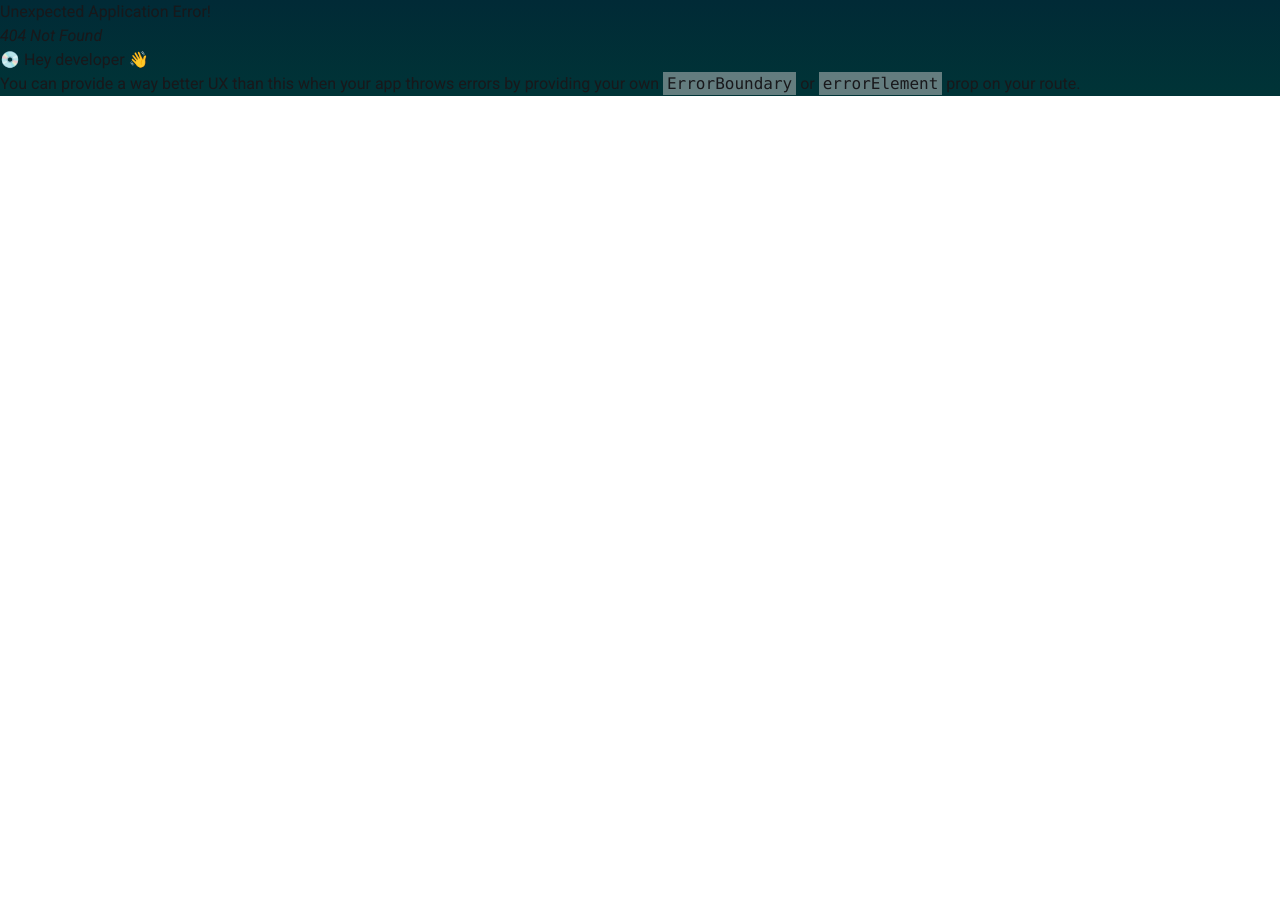
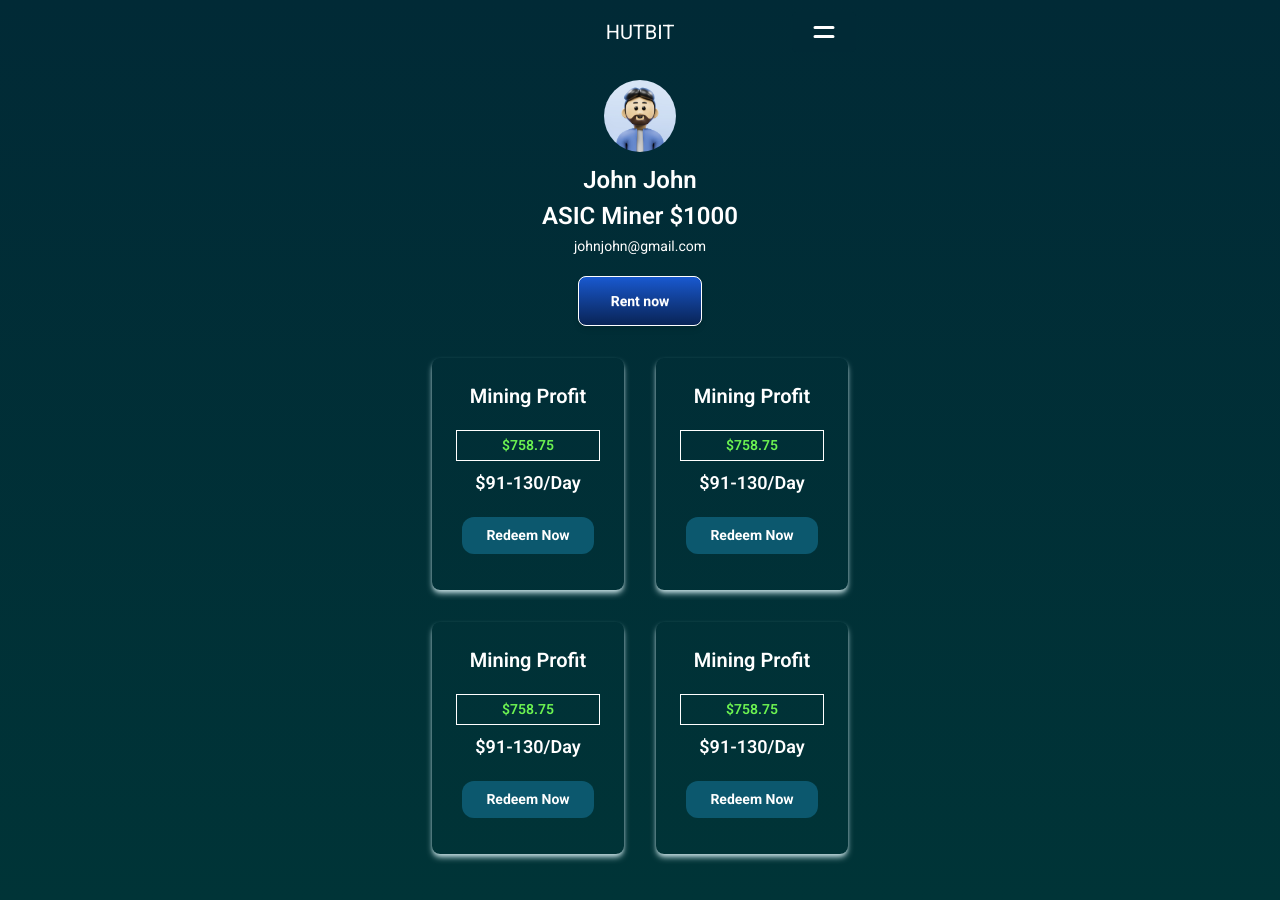
Before and after one commit to Arif-Islam21/hutbit, a React (Vite) app: page /profit in a window 1280 px wide. Before the commit this address had no page. Before the commit the page ends 800 px from the top, so only its background shows below. Built offline with nearby package versions, Linux system fonts and the light colour scheme.

Commit message:
profit page card done

```diff
--- /dev/null
+++ b/src/Components/Cards/ProfitCards.jsx
@@ -0,0 +1,20 @@
+const ProfitCards = () => {
+  return (
+    <div className="card card-md shadow-md shadow-fourth">
+      <div className="card-body">
+        <h2 className="text-xl font-semibold text-center">Mining Profit</h2>
+        <h4 className="border border-white text-center py-1 mt-3 font-semibold text-[#6CF351]">
+          $758.75
+        </h4>
+        <h3 className="text-center text-lg font-semibold ">$91-130/Day</h3>
+        <div className="justify-center card-actions">
+          <button className="py-2 bg-ninth px-6 my-3 rounded-xl text-white font-bold">
+            Redeem Now
+          </button>
+        </div>
+      </div>
+    </div>
+  );
+};
+
+export default ProfitCards;
--- /dev/null
+++ b/src/Pages/Profite/Profit.jsx
@@ -0,0 +1,18 @@
+import ProfitCards from "../../Components/Cards/ProfitCards";
+import ProfitAvater from "./ProfitAvater";
+
+const Profit = () => {
+  return (
+    <div>
+      <ProfitAvater />
+      <div className="grid grid-cols-2 gap-8  mx-4 mt-8 pb-12">
+        <ProfitCards />
+        <ProfitCards />
+        <ProfitCards />
+        <ProfitCards />
+      </div>
+    </div>
+  );
+};
+
+export default Profit;
--- /dev/null
+++ b/src/Pages/Profite/ProfitAvater.jsx
@@ -0,0 +1,27 @@
+import avater from "../../assets/pictures/profile.jpg";
+
+const ProfitAvater = () => {
+  return (
+    <div className="mt-4">
+      <div className="flex items-center justify-center flex-col">
+        <div className="avatar">
+          <div className="w-18 rounded-full">
+            <img src={avater} alt="Profile Avatar" />
+          </div>
+        </div>
+        <div className="flex items-center flex-col gap-1 justify-center mt-3">
+          <h2 className="text-2xl font-semibold">John John</h2>
+          <h2 className="text-2xl font-semibold text-center">
+            ASIC Miner <span>$1000</span>
+          </h2>
+        </div>
+        <p className="text-sm my-1 text-center">johnjohn@gmail.com</p>
+        <button className="btn rounded-lg bg-gradient-to-b from-button-bg-hover px-8 py-6 to-button-bg border border-white shadow-md text-white font-bold mt-4">
+          Rent now
+        </button>
+      </div>
+    </div>
+  );
+};
+
+export default ProfitAvater;
--- a/src/Routes/Routes.jsx
+++ b/src/Routes/Routes.jsx
@@ -10,6 +10,7 @@ import PasswordReset from "../Pages/Authentication/PasswordReset";
 import AboutUs from "../Pages/AboutUs/AboutUs";
 import Boost from "../Pages/Boost/Boost";
 import Profile from "../Pages/Profile/Profile";
+import Profit from "../Pages/Profite/Profit";
 
 const HomeRoutes = createBrowserRouter([
   {
@@ -36,6 +37,10 @@ const HomeRoutes = createBrowserRouter([
         path: "/profile",
         element: <Profile />,
       },
+      {
+        path: "/profit",
+        element: <Profit />,
+      },
     ],
   },
   {
```
